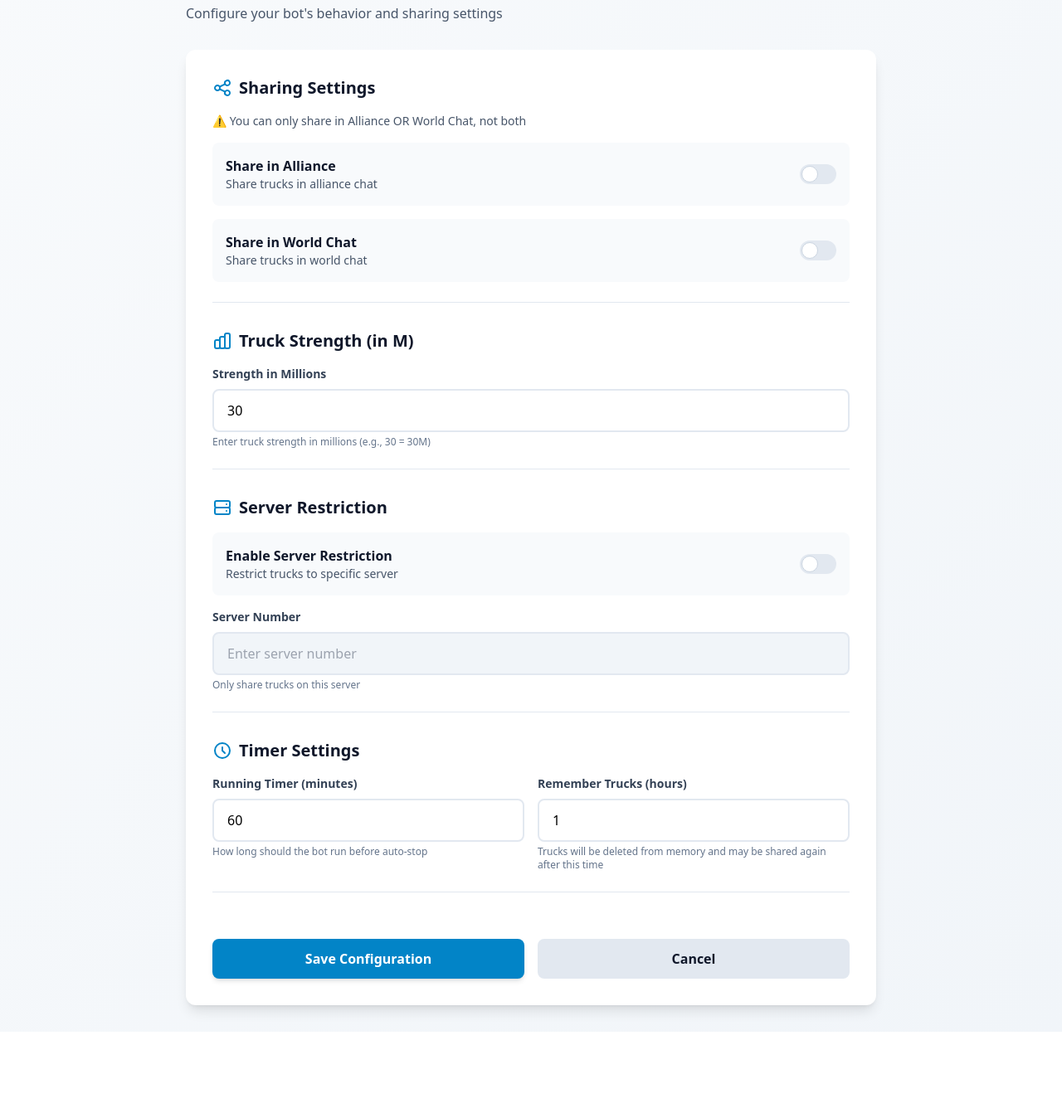
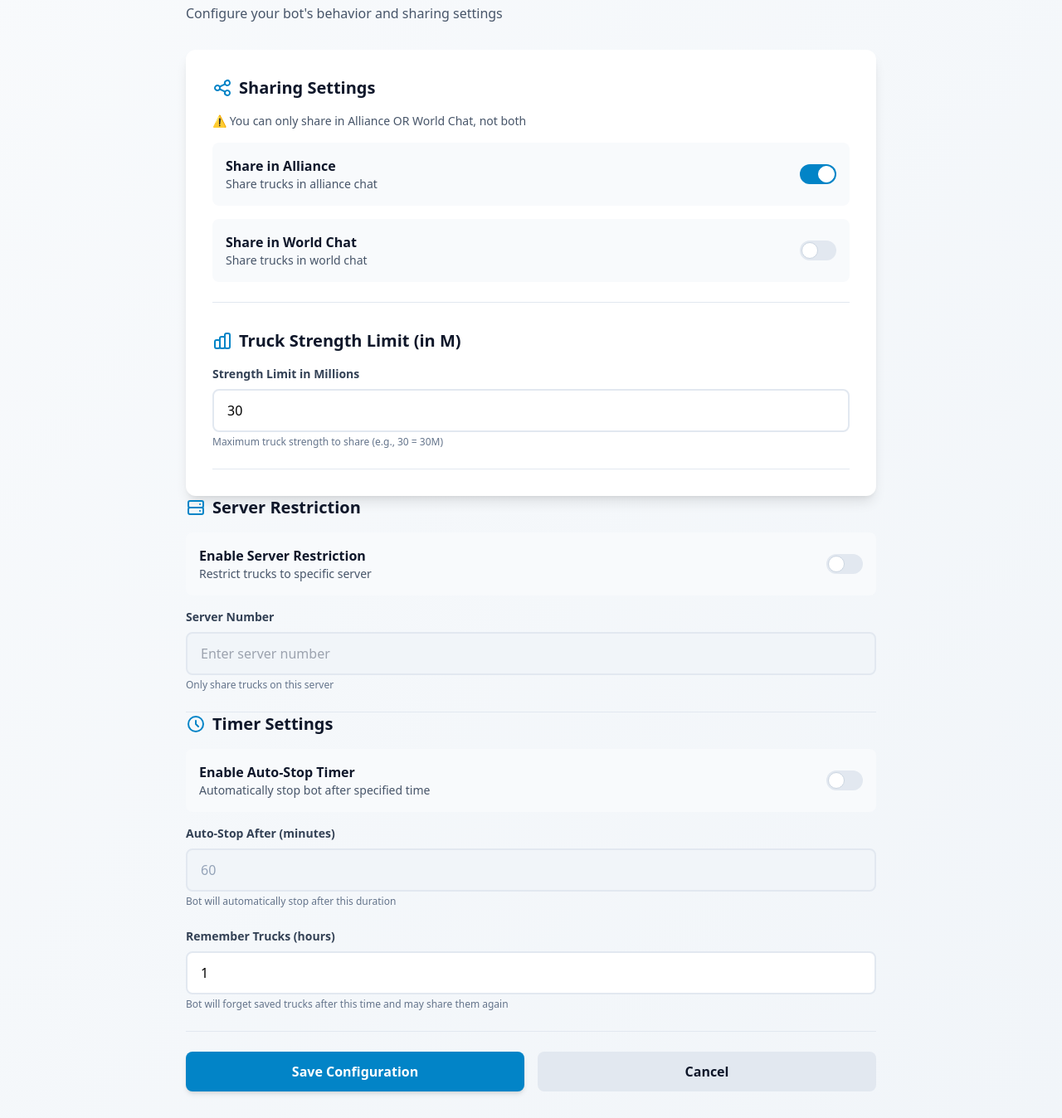
Before and after one commit to Ben10002/LastWarTruck, a Flask app: page /dashboard/bot/configure in a window 1280 px wide. Shown: the part 137-1485 px from the top of the page at 83% size. Before the commit the page ends 1381 px from the top, so only its background shows below. Run offline with Flask 3, Linux system fonts and the light colour scheme; a user stored in the database is signed in; data comes from the database, SQL or seed files in the repository; some libraries are stand-ins or nearby versions.

```diff
--- a/models/bot_config.py
+++ b/models/bot_config.py
@@ -22,12 +22,13 @@ class BotConfig(db.Model):
     screen_height = db.Column(db.Integer, default=1280)
 
     # Bot Settings (User-configurable)
-    share_alliance = db.Column(db.Boolean, default=False)  # Share in Alliance
-    share_world = db.Column(db.Boolean, default=False)  # Share in World Chat (mutually exclusive)
-    truck_strength = db.Column(db.Integer, default=30)  # Truck strength in millions
-    server_restriction_enabled = db.Column(db.Boolean, default=False)  # Enable server restriction
+    share_alliance = db.Column(db.Boolean, default=True)  # Share in Alliance (DEFAULT: ON)
+    share_world = db.Column(db.Boolean, default=False)  # Share in World Chat
+    truck_strength = db.Column(db.Integer, default=30)  # Truck strength limit in millions (DEFAULT: 30M)
+    server_restriction_enabled = db.Column(db.Boolean, default=False)  # Enable server restriction (DEFAULT: OFF)
     server_restriction_value = db.Column(db.Integer, nullable=True)  # Server number restriction
-    running_timer_minutes = db.Column(db.Integer, default=60)  # Total runtime before auto-stop
+    running_timer_enabled = db.Column(db.Boolean, default=False)  # Enable auto-stop timer (DEFAULT: OFF)
+    running_timer_minutes = db.Column(db.Integer, default=60)  # Auto-stop timer in minutes
     remember_trucks_hours = db.Column(db.Integer, default=1)  # Remember saved trucks (default 1h)
 
     # Bot Status
--- a/routes/dashboard.py
+++ b/routes/dashboard.py
@@ -163,7 +163,7 @@ def configure_bot():
         bot_config.share_alliance = share_alliance
         bot_config.share_world = share_world
 
-        # Truck strength (in millions)
+        # Truck strength limit (in millions)
         bot_config.truck_strength = int(request.form.get('truck_strength', 30))
 
         # Server restriction
@@ -173,8 +173,14 @@ def configure_bot():
         else:
             bot_config.server_restriction_value = None
 
-        # Timers
-        bot_config.running_timer_minutes = int(request.form.get('running_timer_minutes', 60))
+        # Running timer
+        bot_config.running_timer_enabled = request.form.get('running_timer_enabled') == 'on'
+        if bot_config.running_timer_enabled:
+            bot_config.running_timer_minutes = int(request.form.get('running_timer_minutes', 60))
+        else:
+            bot_config.running_timer_minutes = 60  # Keep default for when enabled later
+
+        # Remember trucks
         bot_config.remember_trucks_hours = int(request.form.get('remember_trucks_hours', 1))
 
         db.session.commit()
--- a/templates/user/bot_configure.html
+++ b/templates/user/bot_configure.html
@@ -105,12 +105,12 @@
                         <svg class="w-6 h-6 mr-2 text-primary-600" fill="none" stroke="currentColor" viewBox="0 0 24 24">
                             <path stroke-linecap="round" stroke-linejoin="round" stroke-width="2" d="M9 19v-6a2 2 0 00-2-2H5a2 2 0 00-2 2v6a2 2 0 002 2h2a2 2 0 002-2zm0 0V9a2 2 0 012-2h2a2 2 0 012 2v10m-6 0a2 2 0 002 2h2a2 2 0 002-2m0 0V5a2 2 0 012-2h2a2 2 0 012 2v14a2 2 0 01-2 2h-2a2 2 0 01-2-2z"/>
                         </svg>
-                        Truck Strength (in M)
+                        Truck Strength Limit (in M)
                     </h3>
 
                     <div>
                         <label class="block text-sm font-semibold text-slate-700 mb-2">
-                            Strength in Millions
+                            Strength Limit in Millions
                         </label>
                         <input type="number"
                                name="truck_strength"
@@ -119,7 +119,8 @@
                                max="999"
                                required
                                class="w-full px-4 py-3 rounded-lg border-2 border-slate-200 focus:border-primary-500 focus:ring-2 focus:ring-primary-200 outline-none transition-all">
-                        <p class="text-xs text-slate-500 mt-1">Enter truck strength in millions (e.g., 30 = 30M)</p>
+                        <p class="text-xs text-slate-500 mt-1">Maximum truck strength to share (e.g., 30 = 30M)</p>
+                    </div>
                 </div>
                 </div>
 
@@ -175,21 +176,42 @@
                         Timer Settings
                     </h3>
 
-                    <div class="grid grid-cols-1 md:grid-cols-2 gap-4">
+                    <div class="space-y-6">
+                        <!-- Auto-Stop Timer Toggle -->
+                        <div>
+                            <div class="flex items-center justify-between p-4 bg-slate-50 rounded-lg mb-4">
+                                <div>
+                                    <p class="font-semibold text-slate-900">Enable Auto-Stop Timer</p>
+                                    <p class="text-sm text-slate-600">Automatically stop bot after specified time</p>
+                                </div>
+                                <label class="relative inline-flex items-center cursor-pointer">
+                                    <input type="checkbox"
+                                           name="running_timer_enabled"
+                                           id="running_timer_toggle"
+                                           {% if bot_config.running_timer_enabled %}checked{% endif %}
+                                           onchange="document.getElementById('running_timer_value').disabled = !this.checked"
+                                           class="sr-only peer">
+                                    <div class="w-11 h-6 bg-slate-200 peer-focus:outline-none peer-focus:ring-4 peer-focus:ring-primary-300 rounded-full peer peer-checked:after:translate-x-full peer-checked:after:border-white after:content-[''] after:absolute after:top-[2px] after:left-[2px] after:bg-white after:border-slate-300 after:border after:rounded-full after:h-5 after:w-5 after:transition-all peer-checked:bg-primary-600"></div>
+                                </label>
+                            </div>
+
                             <div>
                                 <label class="block text-sm font-semibold text-slate-700 mb-2">
-                                Running Timer (minutes)
+                                    Auto-Stop After (minutes)
                                 </label>
                                 <input type="number"
                                        name="running_timer_minutes"
+                                       id="running_timer_value"
                                        value="{{ bot_config.running_timer_minutes }}"
                                        min="1"
                                        max="1440"
-                                   required
-                                   class="w-full px-4 py-3 rounded-lg border-2 border-slate-200 focus:border-primary-500 focus:ring-2 focus:ring-primary-200 outline-none transition-all">
-                            <p class="text-xs text-slate-500 mt-1">How long should the bot run before auto-stop</p>
+                                       {% if not bot_config.running_timer_enabled %}disabled{% endif %}
+                                       class="w-full px-4 py-3 rounded-lg border-2 border-slate-200 focus:border-primary-500 focus:ring-2 focus:ring-primary-200 outline-none transition-all disabled:bg-slate-100 disabled:text-slate-400 disabled:cursor-not-allowed">
+                                <p class="text-xs text-slate-500 mt-1">Bot will automatically stop after this duration</p>
+                            </div>
                         </div>
 
+                        <!-- Remember Trucks -->
                         <div>
                             <label class="block text-sm font-semibold text-slate-700 mb-2">
                                 Remember Trucks (hours)
@@ -201,7 +223,7 @@
                                    max="168"
                                    required
                                    class="w-full px-4 py-3 rounded-lg border-2 border-slate-200 focus:border-primary-500 focus:ring-2 focus:ring-primary-200 outline-none transition-all">
-                            <p class="text-xs text-slate-500 mt-1">Trucks will be deleted from memory and may be shared again after this time</p>
+                            <p class="text-xs text-slate-500 mt-1">Bot will forget saved trucks after this time and may share them again</p>
                         </div>
                     </div>
                 </div>
```
Lines whose indentation alone changed are shown as unchanged.
